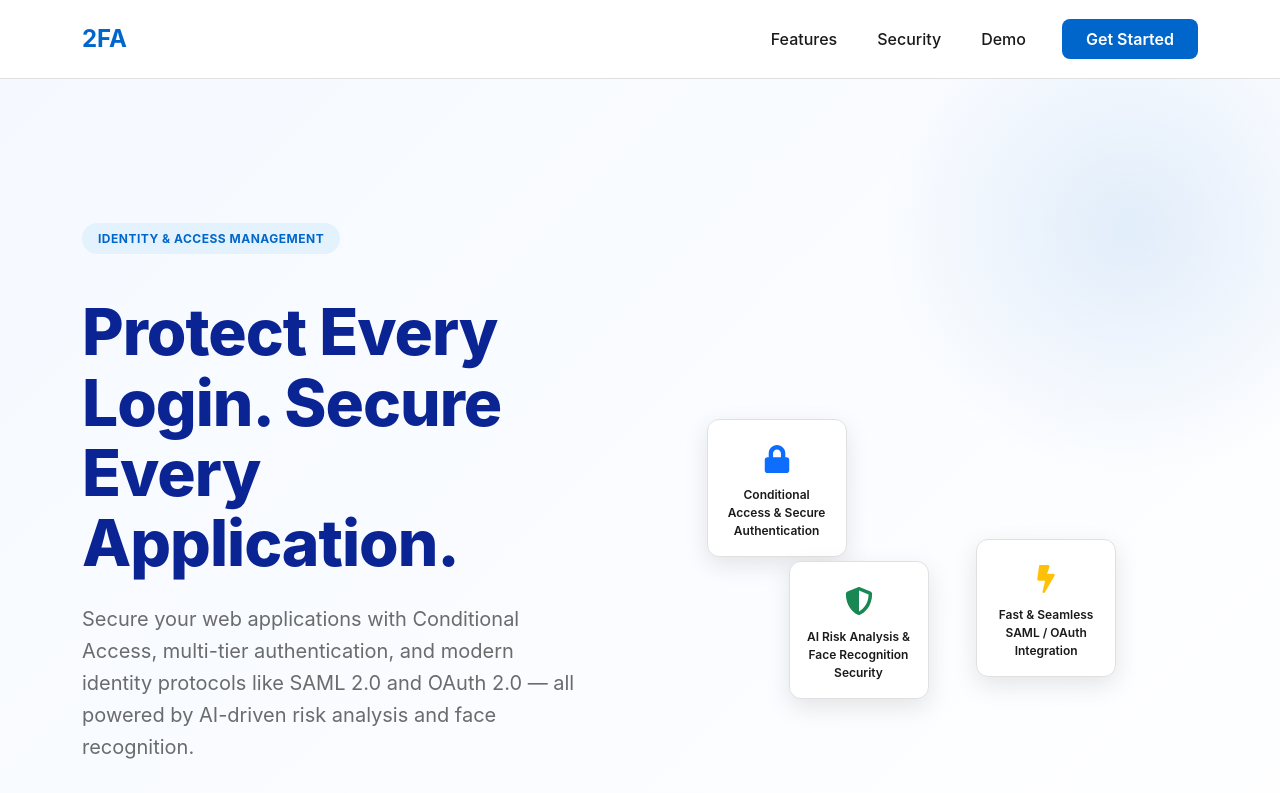
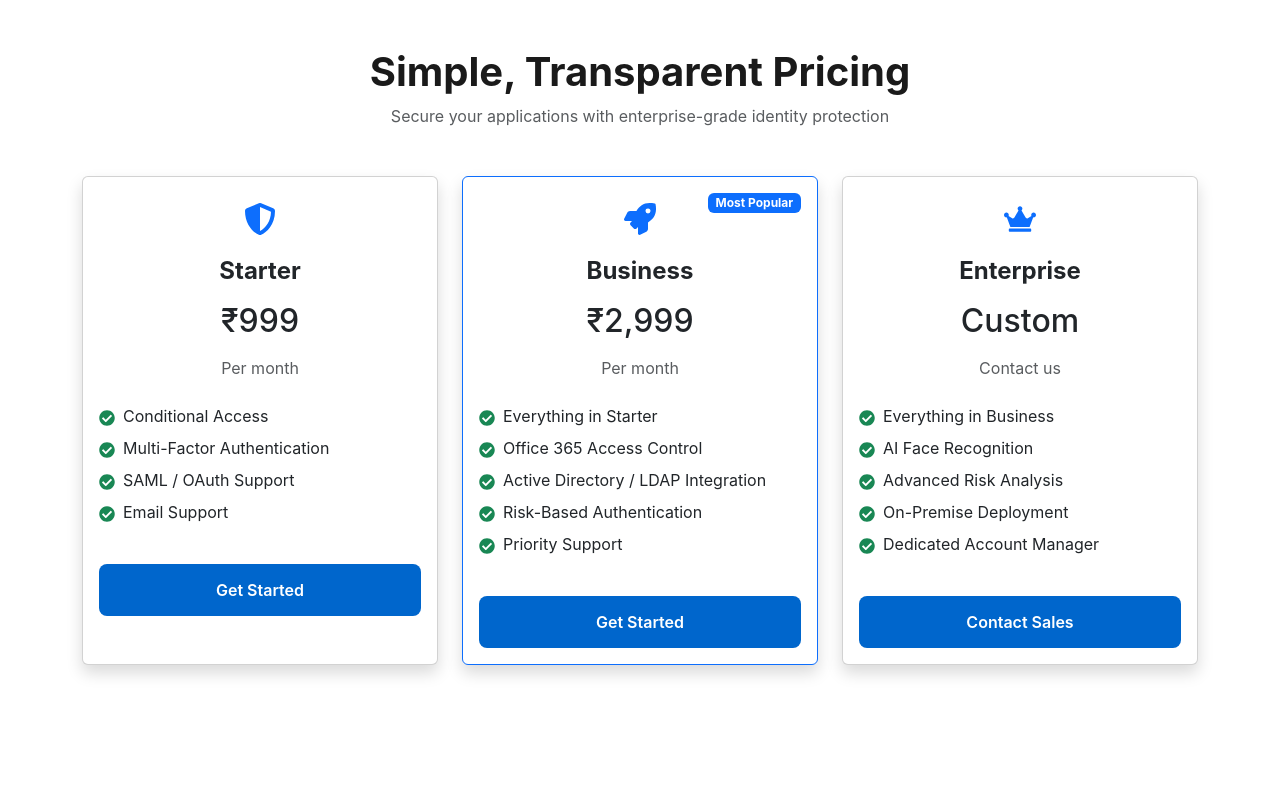
Before and after one commit to webbDevloper/2fa, a React (Vite) app: page /pricing in a window 1280 px wide. Shown: the top 793 px of the page. Built offline with nearby package versions, Linux system fonts and the light colour scheme.

Commit message:
add Pricing compoent

```diff
--- a/package.json
+++ b/package.json
@@ -13,7 +13,8 @@
     "bootstrap": "^5.3.8",
     "react": "^19.2.0",
     "react-dom": "^19.2.0",
-    "react-icons": "^5.5.0"
+    "react-icons": "^5.5.0",
+    "react-router-dom": "^7.13.0"
   },
   "devDependencies": {
     "@eslint/js": "^9.39.1",
--- a/src/App.jsx
+++ b/src/App.jsx
@@ -1,18 +1,28 @@
-  "use client"
-import "bootstrap/dist/css/bootstrap.min.css"
-import "./App.css"
-import Header from "./components/Header"
-import Hero from "./components/Hero"
-import Features from "./components/Features"
-import VideoSection from "./components/VideoSection"
-import Stats from "./components/Stats"
-import CTA from "./components/CTA"
-import Footer from "./components/Footer"
-import Security from "./components/Security"
+"use client";
+
+import { Routes, Route } from "react-router-dom";
+import "bootstrap/dist/css/bootstrap.min.css";
+import "./App.css";
+
+import Header from "./components/Header";
+import Hero from "./components/Hero";
+import Features from "./components/Features";
+import VideoSection from "./components/VideoSection";
+import Stats from "./components/Stats";
+import CTA from "./components/CTA";
+import Footer from "./components/Footer";
+import Security from "./components/Security";
+import Pricing from "./components/Pricing";
 
 export default function App() {
   return (
     <main className="identa-main">
+      <Routes>
+        {/* Home Page */}
+        <Route
+          path="/"
+          element={
+            <>
               <Header />
               <Hero />
               <Stats />
@@ -21,6 +31,13 @@ export default function App() {
               <Security />
               <CTA />
               <Footer />
+            </>
+          }
+        />
+
+        {/* Pricing Page (ONLY Pricing) */}
+        <Route path="/pricing" element={<Pricing />} />
+      </Routes>
     </main>
-  )
+  );
 }
--- a/src/components/Hero.jsx
+++ b/src/components/Hero.jsx
@@ -1,4 +1,5 @@
 import { FaLock, FaBolt, FaShieldAlt } from "react-icons/fa";
+import { Link } from "react-router-dom";
 
 export default function Hero() {
   return (
@@ -24,19 +25,25 @@ export default function Hero() {
             </p>
 
             <div className="hero-buttons mt-4">
-              <button className="btn btn-primary btn-lg btn-get-started me-3">
-                Start Free Trial
-              </button>
-              <button className="btn btn-outline btn-lg">
+              <Link to="/pricing" className="btn btn-outline btn-lg">
+                Pricing
+              </Link>
+
+              {/* WhatsApp Demo Button */}
+              <a
+                href="https://wa.me/9311108002?text=Hi,%20I%20want%20to%20watch%20a%20demo%20of%20your%202FA%20solution"
+                target="_blank"
+                rel="noopener noreferrer"
+                className="btn btn-outline btn-lg"
+              >
                 Watch Demo
-              </button>
+              </a>
             </div>
           </div>
 
           {/* RIGHT VISUAL */}
           <div className="col-lg-6 hero-visual">
             <div className="hero-image-container">
-
               <div className="floating-card card-1">
                 <div className="card-icon">
                   <FaLock size={28} className="text-primary" />
@@ -63,7 +70,6 @@ export default function Hero() {
                   AI Risk Analysis & Face Recognition Security
                 </div>
               </div>
-
             </div>
           </div>
 
--- /dev/null
+++ b/src/components/Pricing.jsx
@@ -0,0 +1,94 @@
+import { FaCheckCircle, FaShieldAlt, FaCrown, FaRocket } from "react-icons/fa";
+
+export default function Pricing() {
+  return (
+    <div className="container py-5">
+      {/* Header */}
+      <div className="text-center mb-5">
+        <h1 className="fw-bold">Simple, Transparent Pricing</h1>
+        <p className="text-muted">
+          Secure your applications with enterprise-grade identity protection
+        </p>
+      </div>
+
+      {/* Pricing Cards */}
+      <div className="row g-4">
+        <PriceCard
+          icon={<FaShieldAlt />}
+          title="Starter"
+          price="₹999"
+          subtitle="Per month"
+          features={[
+            "Conditional Access",
+            "Multi-Factor Authentication",
+            "SAML / OAuth Support",
+            "Email Support",
+          ]}
+        />
+
+        <PriceCard
+          icon={<FaRocket />}
+          title="Business"
+          price="₹2,999"
+          subtitle="Per month"
+          popular
+          features={[
+            "Everything in Starter",
+            "Office 365 Access Control",
+            "Active Directory / LDAP Integration",
+            "Risk-Based Authentication",
+            "Priority Support",
+          ]}
+        />
+
+        <PriceCard
+          icon={<FaCrown />}
+          title="Enterprise"
+          price="Custom"
+          subtitle="Contact us"
+          features={[
+            "Everything in Business",
+            "AI Face Recognition",
+            "Advanced Risk Analysis",
+            "On-Premise Deployment",
+            "Dedicated Account Manager",
+          ]}
+        />
+      </div>
+    </div>
+  );
+}
+
+function PriceCard({ icon, title, price, subtitle, features, popular }) {
+  return (
+    <div className="col-md-4">
+      <div className={`card h-100 shadow ${popular ? "border-primary" : ""}`}>
+        {popular && (
+          <div className="badge bg-primary position-absolute top-0 end-0 m-3">
+            Most Popular
+          </div>
+        )}
+
+        <div className="card-body text-center">
+          <div className="fs-2 text-primary mb-3">{icon}</div>
+          <h4 className="fw-bold">{title}</h4>
+          <h2 className="my-3">{price}</h2>
+          <p className="text-muted">{subtitle}</p>
+
+          <ul className="list-unstyled text-start mt-4">
+            {features.map((feature, i) => (
+              <li key={i} className="mb-2">
+                <FaCheckCircle className="text-success me-2" />
+                {feature}
+              </li>
+            ))}
+          </ul>
+
+          <button className="btn btn-primary w-100 mt-4">
+            {price === "Custom" ? "Contact Sales" : "Get Started"}
+          </button>
+        </div>
+      </div>
+    </div>
+  );
+}
```
Also changed, not shown: src/main.jsx (+8 -8 lines), 1 other file (tests, documents, lock files or other folders). Lines whose indentation alone changed are shown as unchanged.
